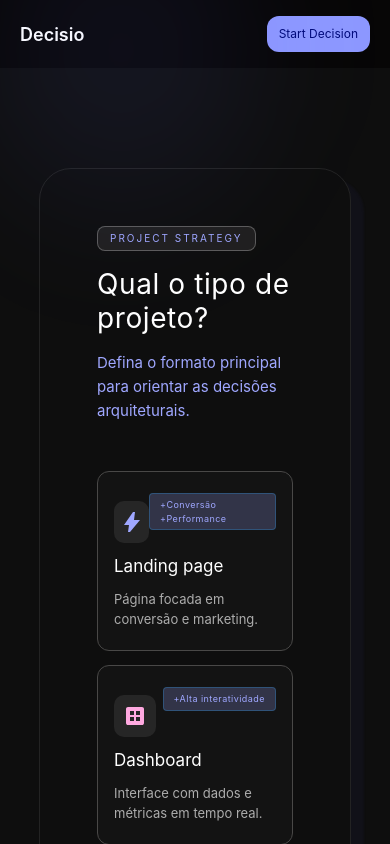
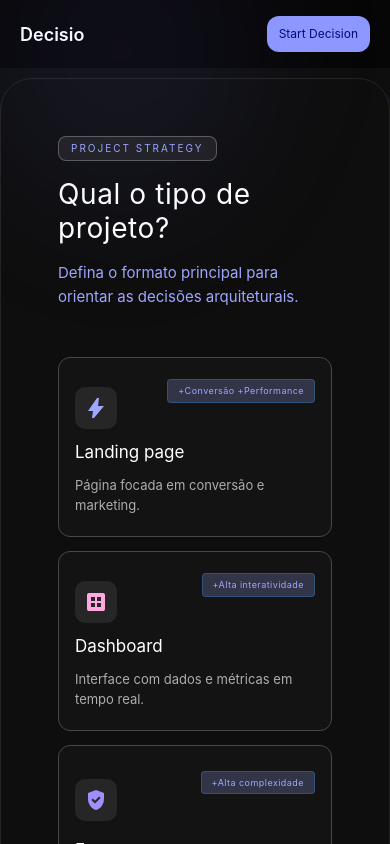
Before and after one commit to joaoemanuels/Decisio, a React (Vite) app: page /flow in a window 390 px wide. Shown: the top 844 px of the page. Built offline with nearby package versions, Linux system fonts and the light colour scheme.

Commit message:
fix style

```diff
--- a/src/pages/Flow/flow.module.css
+++ b/src/pages/Flow/flow.module.css
@@ -4,7 +4,7 @@
 	justify-content: center;
 	align-items: center;
 
-	padding: 100px 0;
+	padding: 40px 0;
 }
 
 .sectionForm {
@@ -20,3 +20,13 @@
 
 	box-shadow: 12px 12px 2px 1px rgba(29, 29, 63, 0.2);
 }
+
+@media (max-width: 479px) {
+	.flow {
+		padding: 10px 0;
+	}
+
+	.sectionForm {
+		width: 100%;
+	}
+}
--- a/src/pages/Flow/sections/FlowForm/flow-form.module.css
+++ b/src/pages/Flow/sections/FlowForm/flow-form.module.css
@@ -64,6 +64,7 @@
 	.flowForm {
 		grid-template-columns: 1fr;
 		gap: 14px;
+		width: 100%;
 	}
 
 	.actions {
```
